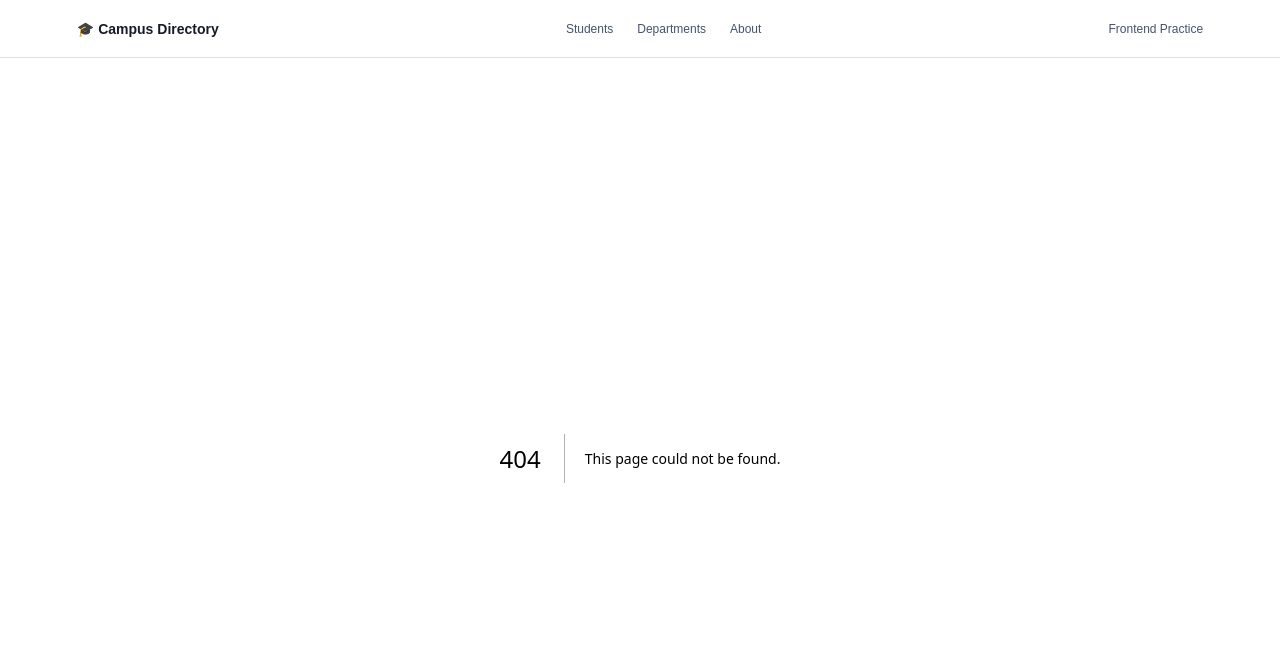
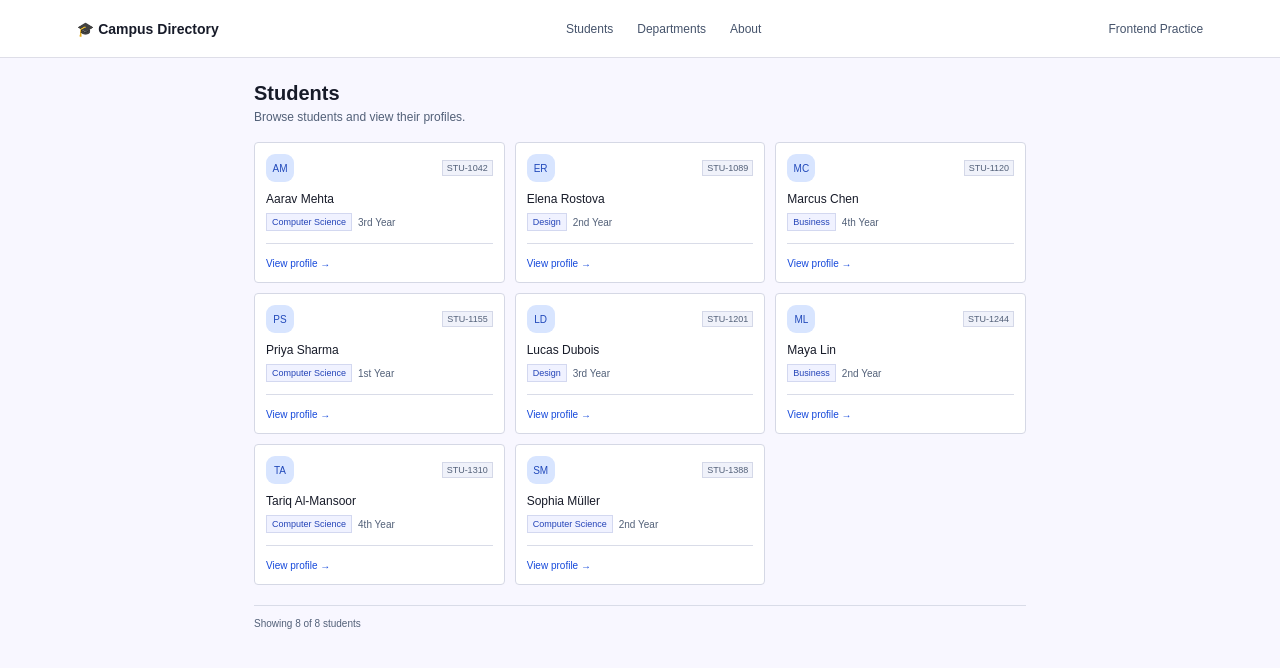
Before and after one commit to TrikamDevasi/studentDirectory, a Next.js app: page /students in a window 1280 px wide. Before the commit this address had no page. Shown: the top 668 px of the page. Built offline with nearby package versions, Linux system fonts and the light colour scheme.

Commit message:
Build student directory listing UI

```diff
--- a/src/app/globals.css
+++ b/src/app/globals.css
@@ -67,3 +67,137 @@ a {
     display: none;
   }
 }
+
+.students-page {
+  min-height: calc(100vh - 58px);
+  background: #f8f7ff;
+  padding: 24px 20px;
+}
+
+.page-container {
+  max-width: 772px;
+  margin: 0 auto;
+}
+
+.page-heading {
+  margin-bottom: 18px;
+}
+
+.page-heading h1 {
+  font-size: 20px;
+  margin: 0 0 5px;
+  color: #171b29;
+}
+
+.page-heading p {
+  font-size: 12px;
+  color: #526078;
+  margin: 0;
+}
+
+.student-grid {
+  display: grid;
+  grid-template-columns: repeat(3, minmax(0, 1fr));
+  gap: 10px;
+}
+
+.student-card {
+  background: #ffffff;
+  border: 1px solid #d5d8e5;
+  border-radius: 4px;
+  padding: 11px;
+  min-width: 0;
+}
+
+.card-top {
+  display: flex;
+  justify-content: space-between;
+  align-items: center;
+  margin-bottom: 10px;
+}
+
+.avatar {
+  width: 28px;
+  height: 28px;
+  border-radius: 9px;
+  background: #d8e5ff;
+  color: #2149ba;
+  display: flex;
+  align-items: center;
+  justify-content: center;
+  font-size: 10px;
+}
+
+.student-id {
+  background: #f0f2fa;
+  border: 1px solid #d4d8e8;
+  color: #526078;
+  font-size: 9px;
+  padding: 2px 4px;
+}
+
+.student-card h2 {
+  font-size: 12px;
+  font-weight: 500;
+  margin: 0 0 7px;
+  color: #171b29;
+}
+
+.student-info {
+  display: flex;
+  align-items: center;
+  flex-wrap: wrap;
+  gap: 6px;
+  margin-bottom: 12px;
+}
+
+.department-badge {
+  background: #f0f2ff;
+  border: 1px solid #d3d8f0;
+  color: #2444b8;
+  font-size: 9px;
+  padding: 3px 5px;
+}
+
+.study-year {
+  color: #526078;
+  font-size: 10px;
+}
+
+.card-bottom {
+  border-top: 1px solid #d9dce8;
+  padding-top: 9px;
+}
+
+.card-bottom a {
+  color: #1649db;
+  font-size: 10px;
+}
+
+.card-bottom a:hover {
+  text-decoration: underline;
+}
+
+.listing-footer {
+  border-top: 1px solid #d9dce8;
+  margin-top: 20px;
+  padding-top: 12px;
+  font-size: 10px;
+  color: #526078;
+}
+
+@media (max-width: 650px) {
+  .student-grid {
+    grid-template-columns: repeat(2, minmax(0, 1fr));
+  }
+}
+
+@media (max-width: 420px) {
+  .students-page {
+    padding: 20px 12px;
+  }
+
+  .student-grid {
+    grid-template-columns: 1fr;
+  }
+}
--- /dev/null
+++ b/src/app/students/page.tsx
@@ -0,0 +1,31 @@
+import StudentCard from "@/components/StudentCard";
+import { students } from "@/data/students";
+
+export default function StudentsPage() {
+  return (
+    <main className="students-page">
+      <div className="page-container">
+        <header className="page-heading">
+          <h1>Students</h1>
+
+          <p>
+            Browse students and view their profiles.
+          </p>
+        </header>
+
+        <div className="student-grid">
+          {students.map((student) => (
+            <StudentCard
+              key={student.id}
+              student={student}
+            />
+          ))}
+        </div>
+
+        <footer className="listing-footer">
+          Showing {students.length} of {students.length} students
+        </footer>
+      </div>
+    </main>
+  );
+}
--- /dev/null
+++ b/src/components/StudentCard.tsx
@@ -0,0 +1,46 @@
+import Link from "next/link";
+import { Student } from "@/types/student";
+
+type Props = {
+  student: Student;
+};
+
+export default function StudentCard({ student }: Props) {
+  return (
+    <article className="student-card">
+      <div className="card-top">
+        <div className="avatar">{student.avatar}</div>
+
+        <span className="student-id">
+          {student.rollNumber}
+        </span>
+      </div>
+
+      <h2>{student.name}</h2>
+
+      <div className="student-info">
+        <span className="department-badge">
+          {student.department}
+        </span>
+
+        <span className="study-year">
+          {student.year}
+          {student.year === 1
+            ? "st"
+            : student.year === 2
+              ? "nd"
+              : student.year === 3
+                ? "rd"
+                : "th"}{" "}
+          Year
+        </span>
+      </div>
+
+      <div className="card-bottom">
+        <Link href={`/students/${student.id}`}>
+          View profile →
+        </Link>
+      </div>
+    </article>
+  );
+}
--- a/src/data/students.ts
+++ b/src/data/students.ts
@@ -13,36 +13,80 @@ export const students: Student[] = [
     cgpa: 8.7,
   },
   {
-    id: "1043",
+    id: "1089",
+    name: "Elena Rostova",
+    rollNumber: "STU-1089",
+    department: "Design",
+    year: 2,
+    email: "elena@campus.edu",
+    phone: "9876543211",
+    avatar: "ER",
+    cgpa: 9.0,
+  },
+  {
+    id: "1120",
+    name: "Marcus Chen",
+    rollNumber: "STU-1120",
+    department: "Business",
+    year: 4,
+    email: "marcus@campus.edu",
+    phone: "9876543212",
+    avatar: "MC",
+    cgpa: 8.2,
+  },
+  {
+    id: "1155",
     name: "Priya Sharma",
-    rollNumber: "STU-1043",
-    department: "Information Technology",
-    year: 2,
-    email: "priya.sharma@campus.edu",
-    phone: "9876543211",
+    rollNumber: "STU-1155",
+    department: "Computer Science",
+    year: 1,
+    email: "priya@campus.edu",
+    phone: "9876543213",
     avatar: "PS",
     cgpa: 9.1,
   },
   {
-    id: "1044",
-    name: "Rahul Patel",
-    rollNumber: "STU-1044",
-    department: "Computer Science",
-    year: 1,
-    email: "rahul.patel@campus.edu",
-    phone: "9876543212",
-    avatar: "RP",
-    cgpa: 8.2,
+    id: "1201",
+    name: "Lucas Dubois",
+    rollNumber: "STU-1201",
+    department: "Design",
+    year: 3,
+    email: "lucas@campus.edu",
+    phone: "9876543214",
+    avatar: "LD",
+    cgpa: 8.4,
   },
   {
-    id: "1045",
-    name: "Neha Shah",
-    rollNumber: "STU-1045",
-    department: "Electronics",
+    id: "1244",
+    name: "Maya Lin",
+    rollNumber: "STU-1244",
+    department: "Business",
     year: 2,
-    email: "neha.shah@campus.edu",
-    phone: "9876543213",
-    avatar: "NS",
-    cgpa: 8.9,
+    email: "maya@campus.edu",
+    phone: "9876543215",
+    avatar: "ML",
+    cgpa: 8.8,
+  },
+  {
+    id: "1310",
+    name: "Tariq Al-Mansoor",
+    rollNumber: "STU-1310",
+    department: "Computer Science",
+    year: 4,
+    email: "tariq@campus.edu",
+    phone: "9876543216",
+    avatar: "TA",
+    cgpa: 7.9,
+  },
+  {
+    id: "1388",
+    name: "Sophia Müller",
+    rollNumber: "STU-1388",
+    department: "Computer Science",
+    year: 2,
+    email: "sophia@campus.edu",
+    phone: "9876543217",
+    avatar: "SM",
+    cgpa: 9.3,
   },
 ];
```
